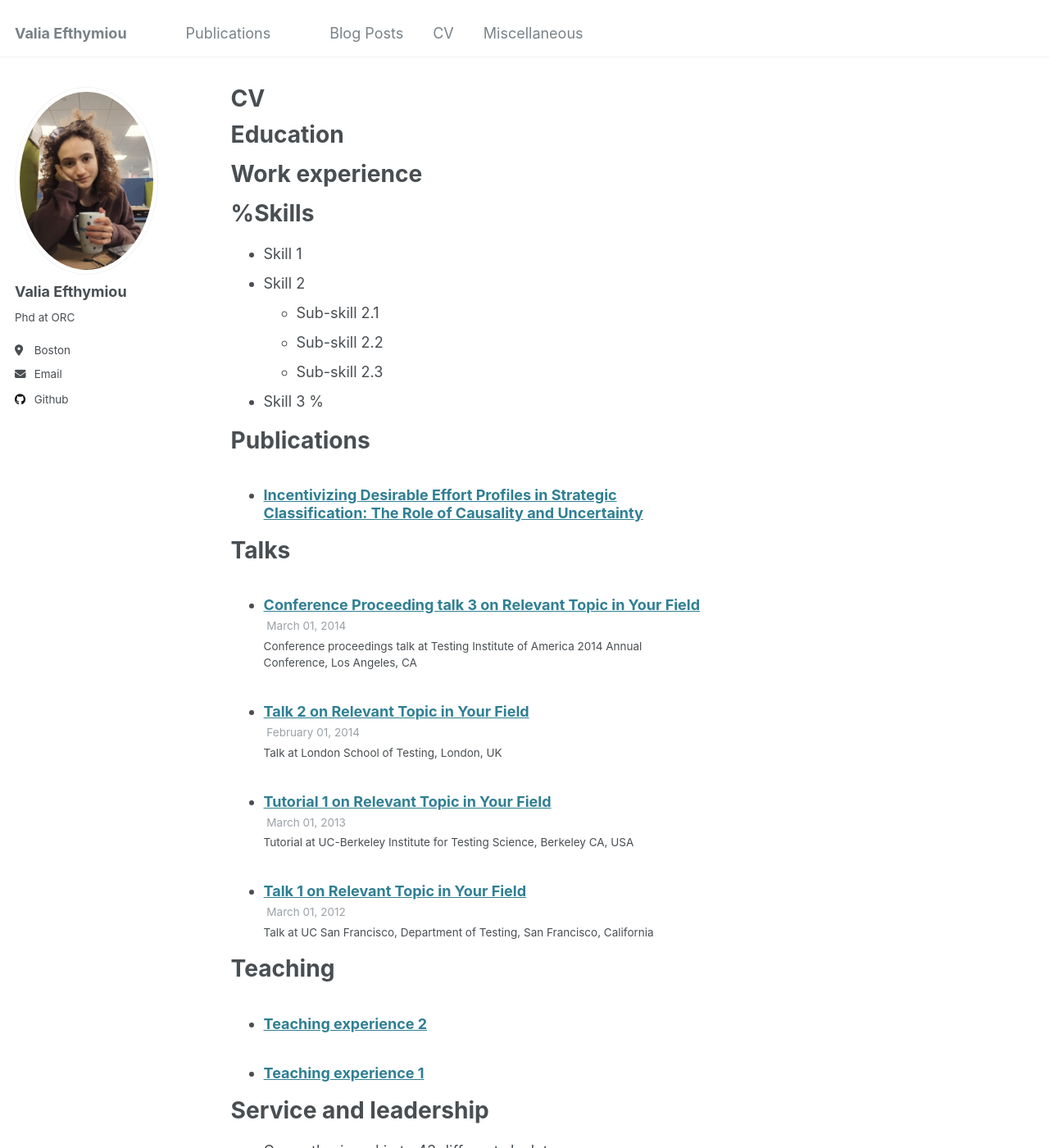
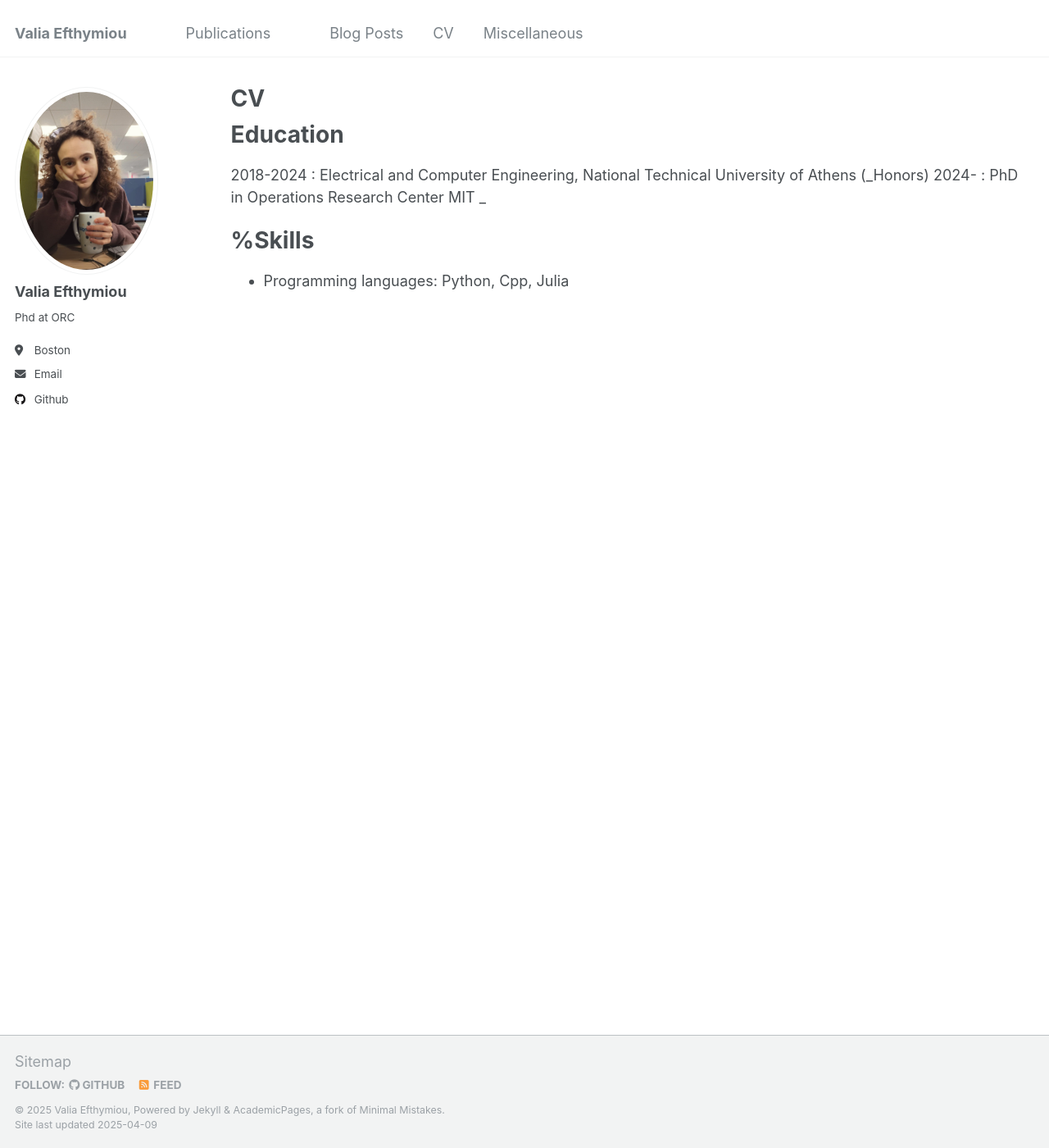
Before and after one commit to valiaEft/valiaEft.github.io, a Jekyll site: the page built from _pages/cv.md, in a window 1280 px wide and 1400 px high. Shown: the whole window at 82% size. Built offline with Jekyll 4.4.1, drawn with Linux system fonts in a browser that asks for light colours; some of the changed text lies outside the part shown.

Commit message:
Update cv.md

```diff
--- a/_pages/cv.md
+++ b/_pages/cv.md
@@ -11,40 +11,11 @@ redirect_from:
 
 Education
 ======
-
-
-Work experience
-======
+2018-2024 : Electrical and Computer Engineering, National Technical University of Athens (_Honors)
+2024-     : PhD in Operations Research Center MIT
+_
 
 
 %Skills
 ======
-* Skill 1
-* Skill 2
-  * Sub-skill 2.1
-  * Sub-skill 2.2
-  * Sub-skill 2.3
-* Skill 3
-  %
-
-Publications
-======
-  <ul>{% for post in site.publications reversed %}
-    {% include archive-single-cv.html %}
-  {% endfor %}</ul>
-
-Talks
-======
-  <ul>{% for post in site.talks reversed %}
-    {% include archive-single-talk-cv.html  %}
-  {% endfor %}</ul>
-
-Teaching
-======
-  <ul>{% for post in site.teaching reversed %}
-    {% include archive-single-cv.html %}
-  {% endfor %}</ul>
-
-Service and leadership
-======
-* Currently signed in to 43 different slack teams
+* Programming languages: Python, Cpp, Julia
```
